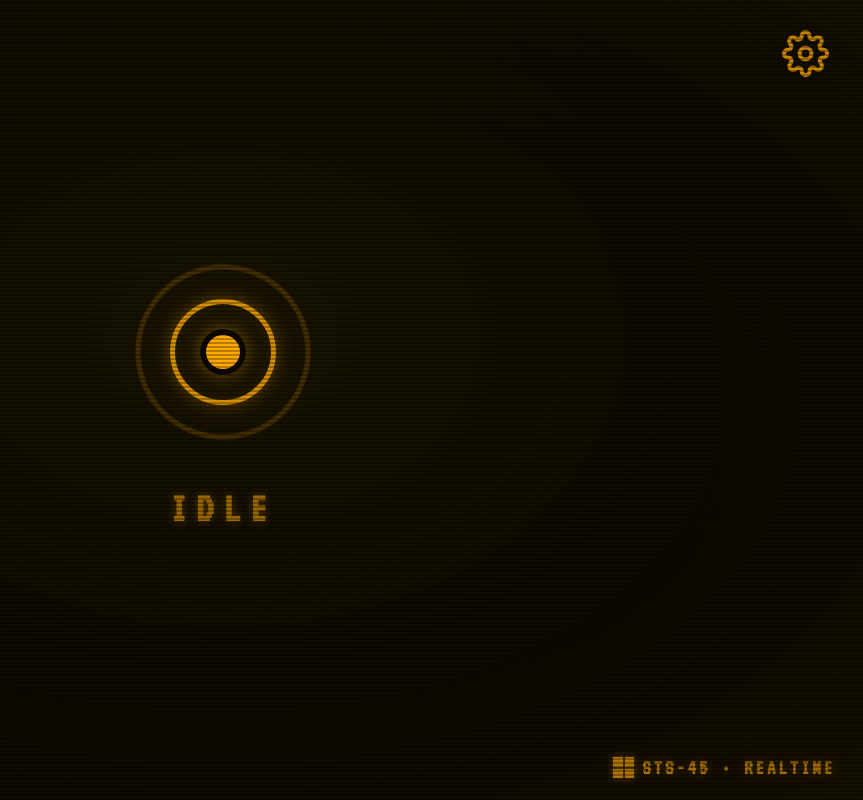
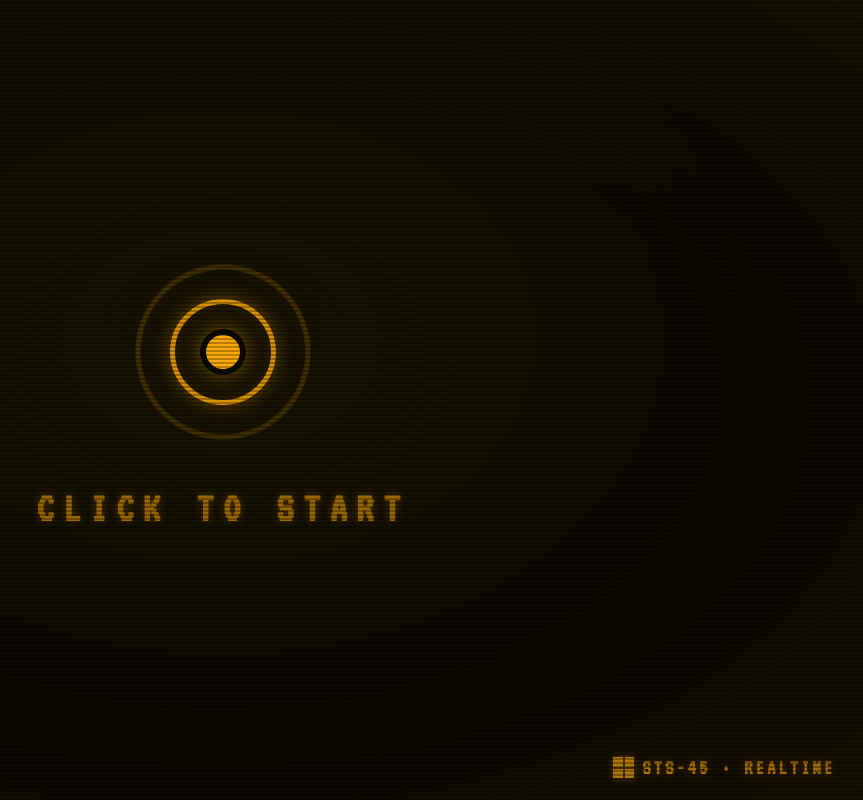
Before and after one commit to wprudencio/STS-45, a Flask app: page / in a window 1280 px wide. Shown: the whole page, without its empty margins (417-1280 px from the left). Run offline with Flask 3, Linux system fonts and the light colour scheme.

Commit message:
remove config icon, hide listening/thinking/speaking labels, show 'click to start' on idle

```diff
--- a/static/app.js
+++ b/static/app.js
@@ -100,9 +100,9 @@ let rtState = 'idle', rtAsstEl = null, rtAsstText = '', rtUserEl = null;
 
 function setRTState(s) {
   rtState = s;
-  const labels = { idle: '', connecting: 'Connecting…', listening: 'Listening', thinking: 'Thinking', speaking: 'Speaking' };
+  const labels = { idle: 'click to start', connecting: 'Connecting…', listening: '', thinking: '', speaking: '' };
   const el = document.getElementById('rtState');
-  el.textContent = labels[s] || s;
+  el.textContent = s in labels ? labels[s] : s;
   el.className = 'rt-state ' + s;
   const wrap = document.getElementById('rtVizWrap');
   if (wrap) {
--- a/static/styles.css
+++ b/static/styles.css
@@ -65,8 +65,7 @@ input, select, textarea { font-family: inherit; }
 .rt-gear { position: fixed; top: 30px; width: 47px; height: 47px; z-index: 12; color: var(--amber); padding: 0; outline: none; transition: transform .18s steps(5), color .15s; }
 .rt-gear svg { width: 100%; height: 100%; display: block; }
 .rt-gear:hover { filter: drop-shadow(0 0 7px var(--amber)); }
-.rt-gear-right { right: 34px; }
-.rt-gear-right:hover { color: var(--amber-soft); transform: rotate(45deg) scale(1.08); }
+
 
 /* end (top-left) — only shown while a session is running */
 .rt-end { left: 34px; color: var(--red); opacity: .9; transition: opacity .2s, color .2s, filter .2s; }
--- a/templates/index.html
+++ b/templates/index.html
@@ -21,10 +21,7 @@
         </svg>
       </button>
 
-      <!-- gear icon (top-right) -->
-      <button class="rt-gear rt-gear-right" id="gearBtn" onclick="toggleSettings()" title="Settings" aria-label="Settings">
-        <svg viewBox="0 0 24 24" fill="none" stroke="currentColor" stroke-width="2" stroke-linecap="round" stroke-linejoin="round"><circle cx="12" cy="12" r="3"/><path d="M19.4 15a1.65 1.65 0 0 0 .33 1.82l.06.06a2 2 0 1 1-2.83 2.83l-.06-.06a1.65 1.65 0 0 0-1.82-.33 1.65 1.65 0 0 0-1 1.51V21a2 2 0 0 1-4 0v-.09A1.65 1.65 0 0 0 9 19.4a1.65 1.65 0 0 0-1.82.33l-.06.06a2 2 0 1 1-2.83-2.83l.06-.06a1.65 1.65 0 0 0 .33-1.82 1.65 1.65 0 0 0-1.51-1H3a2 2 0 0 1 0-4h.09A1.65 1.65 0 0 0 4.6 9a1.65 1.65 0 0 0-.33-1.82l-.06-.06a2 2 0 1 1 2.83-2.83l.06.06a1.65 1.65 0 0 0 1.82.33H9a1.65 1.65 0 0 0 1-1.51V3a2 2 0 0 1 4 0v.09a1.65 1.65 0 0 0 1 1.51 1.65 1.65 0 0 0 1.82-.33l.06-.06a2 2 0 1 1 2.83 2.83l-.06.06a1.65 1.65 0 0 0-.33 1.82V9a1.65 1.65 0 0 0 1.51 1H21a2 2 0 0 1 0 4h-.09a1.65 1.65 0 0 0-1.51 1z"/></svg>
-      </button>
+
 
       <div class="rt-brand">
         <div class="brand-mark"><span></span><span></span><span></span><span></span></div>
```
